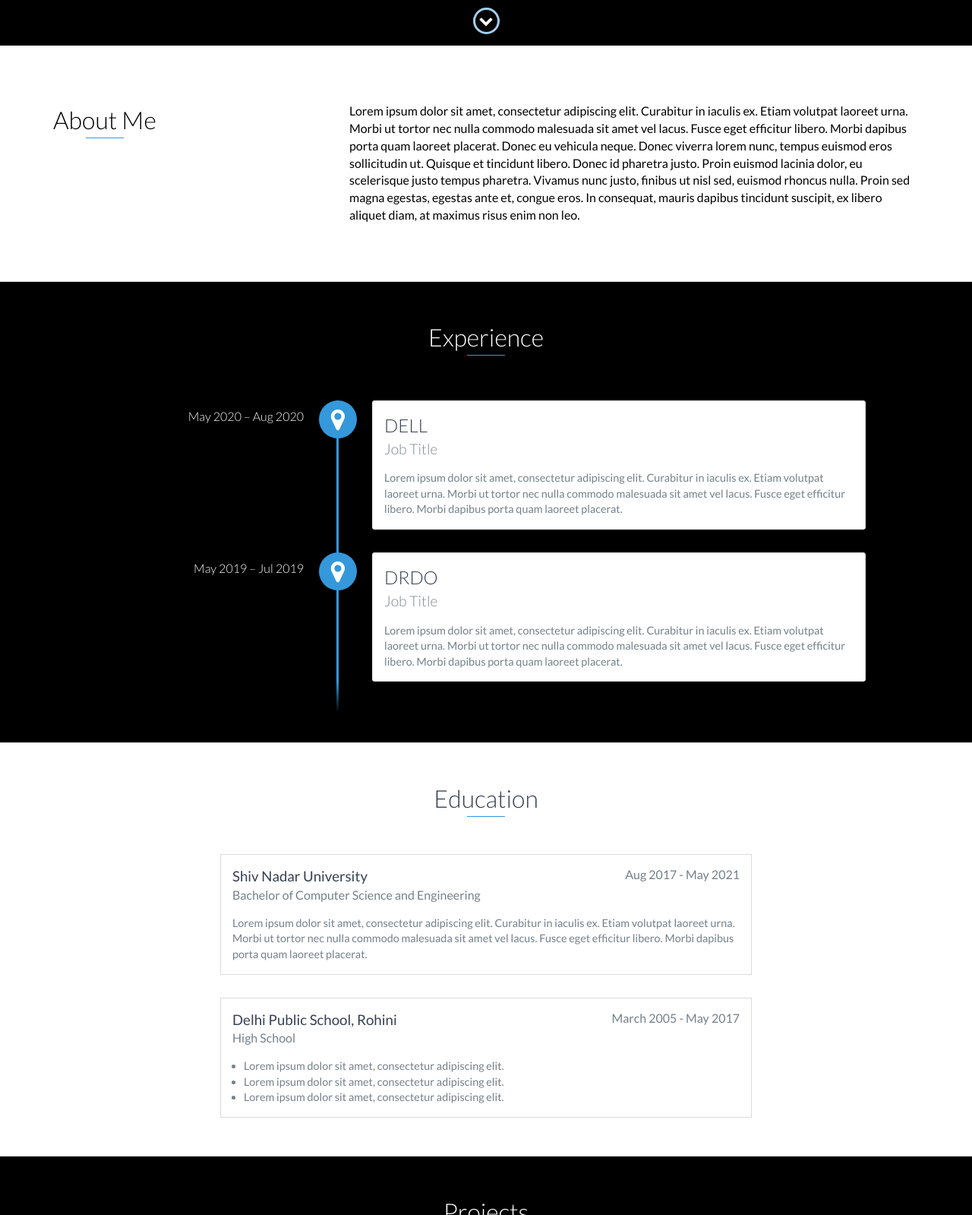
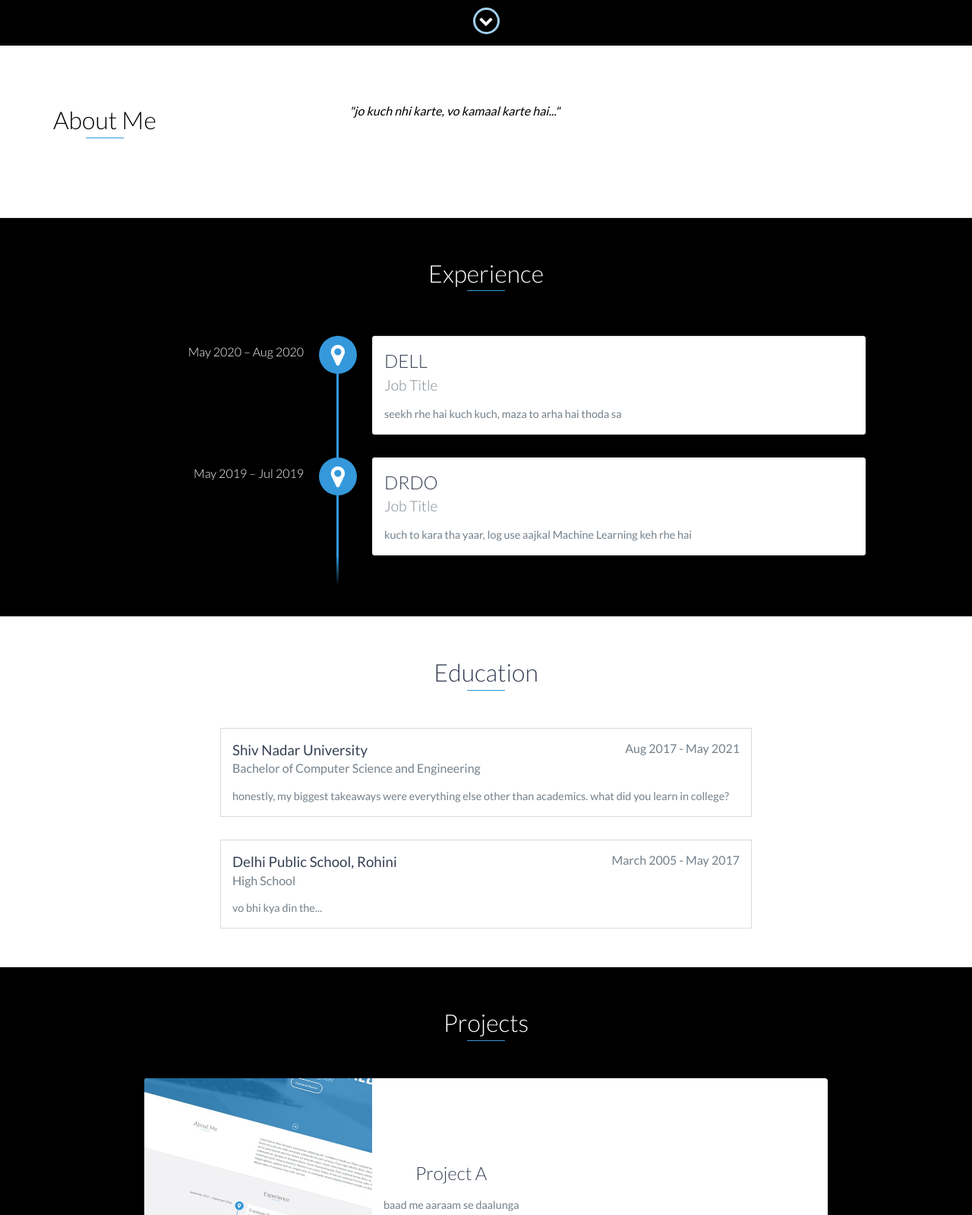
Before and after one commit to hi-akshat/hi-akshat.github.io, a website: page index.html in a window 1280 px wide. Shown: the part 740-2339 px from the top of the page at 76% size. Drawn offline with nearby package versions, Linux system fonts and the light colour scheme.

Commit message:
Update index.html

```diff
--- a/index.html
+++ b/index.html
@@ -79,9 +79,7 @@
                 </div>
                 <div class="col-md-8">
                     <p>
-                        Lorem ipsum dolor sit amet, consectetur adipiscing elit. Curabitur in iaculis ex. Etiam volutpat laoreet urna. Morbi ut tortor nec nulla commodo malesuada sit amet vel lacus. Fusce eget efficitur libero. Morbi dapibus porta quam laoreet placerat. Donec
-                        eu vehicula neque. Donec viverra lorem nunc, tempus euismod eros sollicitudin ut. Quisque et tincidunt libero. Donec id pharetra justo. Proin euismod lacinia dolor, eu scelerisque justo tempus pharetra. Vivamus nunc justo, finibus
-                        ut nisl sed, euismod rhoncus nulla. Proin sed magna egestas, egestas ante et, congue eros. In consequat, mauris dapibus tincidunt suscipit, ex libero aliquet diam, at maximus risus enim non leo.
+                        <i>"jo kuch nhi karte, vo kamaal karte hai..."</i>
                     </p>
                 </div>
             </div>
@@ -96,7 +94,7 @@
                 <h3>DELL</h3>
                 <h4>Job Title</h4>
                 <p>
-                    Lorem ipsum dolor sit amet, consectetur adipiscing elit. Curabitur in iaculis ex. Etiam volutpat laoreet urna. Morbi ut tortor nec nulla commodo malesuada sit amet vel lacus. Fusce eget efficitur libero. Morbi dapibus porta quam laoreet placerat.
+                    seekh rhe hai kuch kuch, maza to arha hai thoda sa
                 </p>
             </div>
 
@@ -104,7 +102,7 @@
                 <h3>DRDO</h3>
                 <h4>Job Title</h4>
                 <p>
-                    Lorem ipsum dolor sit amet, consectetur adipiscing elit. Curabitur in iaculis ex. Etiam volutpat laoreet urna. Morbi ut tortor nec nulla commodo malesuada sit amet vel lacus. Fusce eget efficitur libero. Morbi dapibus porta quam laoreet placerat.
+                   kuch to kara tha yaar, log use aajkal Machine Learning keh rhe hai
                 </p>
             </div>
         </div>
@@ -118,7 +116,7 @@
             <span class="education-date">Aug 2017 - May 2021</span>
             <h4>Bachelor of Computer Science and Engineering</h4>
             <p>
-                Lorem ipsum dolor sit amet, consectetur adipiscing elit. Curabitur in iaculis ex. Etiam volutpat laoreet urna. Morbi ut tortor nec nulla commodo malesuada sit amet vel lacus. Fusce eget efficitur libero. Morbi dapibus porta quam laoreet placerat.
+               honestly, my biggest takeaways were everything else other than academics. what did you learn in college?
             </p>
         </div>
         <!-- End .education-block -->
@@ -127,7 +125,10 @@
             <h3>Delhi Public School, Rohini</h3>
             <span class="education-date">March 2005 - May 2017</span>
             <h4>High School</h4>
-            <ul>
+            <p>
+                vo bhi kya din the...
+             </p>
+            <!-- <ul>
                 <li>
                     Lorem ipsum dolor sit amet, consectetur adipiscing elit.
                 </li>
@@ -137,7 +138,7 @@
                 <li>
                     Lorem ipsum dolor sit amet, consectetur adipiscing elit.
                 </li>
-            </ul>
+            </ul> -->
         </div>
         <!-- End .education-block -->
     </div>
@@ -155,9 +156,7 @@
                     <div class="project-info">
                         <h3>Project A</h3>
                         <p>
-                            Lorem ipsum dolor sit amet, consectetur adipiscing elit. Curabitur in iaculis ex. Etiam volutpat laoreet urna. Morbi ut tortor nec nulla commodo malesuada sit amet vel lacus. Fusce eget efficitur libero. Morbi dapibus porta quam laoreet placerat.
-                        </p>
-                        <a href="#">View Project</a>
+                            baad me aaraam se daalunga
                     </div>
                     <!-- End .project-info -->
                 </div>
@@ -171,7 +170,7 @@
                     <div class="project-info">
                         <h3>Project B</h3>
                         <p>
-                            Lorem ipsum dolor sit amet, consectetur adipiscing elit. Curabitur in iaculis ex. Etiam volutpat laoreet urna. Morbi ut tortor nec nulla commodo malesuada sit amet vel lacus. Fusce eget efficitur libero. Morbi dapibus porta quam laoreet placerat.
+                           are bola na araam se dalunga yaar, kyu padh rhe ho details
                         </p>
                         <a href="#">View Project</a>
                     </div>
```
